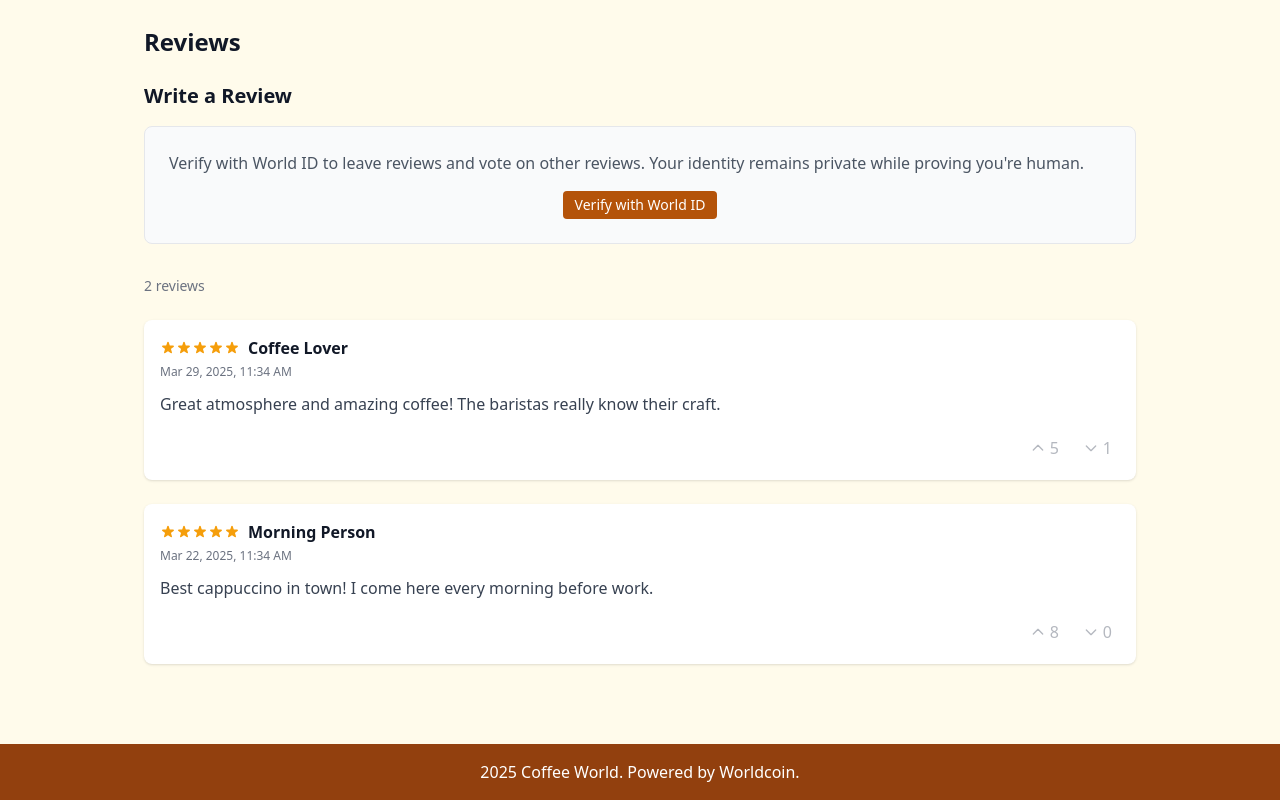
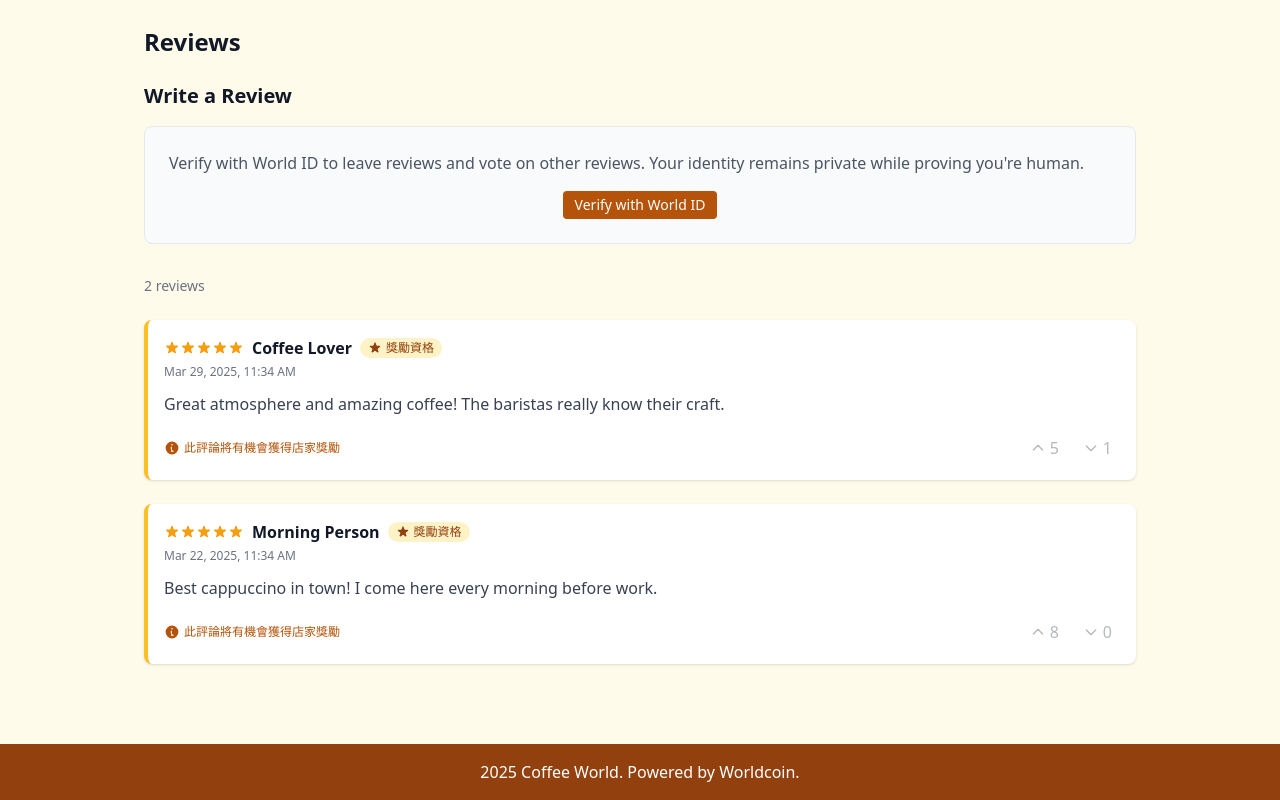
Before and after one commit to pinhaocrypto/coffeeworld, a Next.js app: page /coffee-shop/1 in a window 1280 px wide. Shown: the part 888-1688 px from the top of the page. Built offline with nearby package versions, Linux system fonts and the light colour scheme; no server answers.

Commit message:
Add reward eligibility UI for reviews with 5+ upvotes and update mock data

```diff
--- a/components/ReviewItem.tsx
+++ b/components/ReviewItem.tsx
@@ -1,6 +1,9 @@
 import { useState } from 'react';
 import { useSession } from 'next-auth/react';
 import { Review } from '@/types/review';
+
+// 獎勵閾值 - 獲得這麼多讚就有資格獲得商家獎勵
+const REWARD_THRESHOLD = 5;
 
 interface ReviewItemProps {
   review: Review;
@@ -68,6 +71,9 @@ export default function ReviewItem({ review }: ReviewItemProps) {
     return stars;
   };
 
+  // 檢查評論是否達到獎勵資格
+  const hasRewardEligibility = upvotes >= REWARD_THRESHOLD;
+
   const handleVote = async (voteType: 'up' | 'down') => {
     if (!session) {
       alert('You must be signed in to vote on reviews');
@@ -99,7 +105,7 @@ export default function ReviewItem({ review }: ReviewItemProps) {
   };
 
   return (
-    <div className="bg-white rounded-lg shadow p-4">
+    <div className={`bg-white rounded-lg shadow p-4 ${hasRewardEligibility ? 'border-l-4 border-amber-400' : ''}`}>
       <div className="flex justify-between items-start">
         <div>
           <div className="flex items-center">
@@ -107,13 +113,35 @@ export default function ReviewItem({ review }: ReviewItemProps) {
               {renderStars(review.rating)}
             </div>
             <h4 className="font-semibold">{review.userName}</h4>
+
+            {/* 獎勵資格標記 */}
+            {hasRewardEligibility && (
+              <div className="ml-2 flex items-center bg-amber-100 text-amber-800 px-2 py-0.5 rounded-full text-xs">
+                <svg className="w-3.5 h-3.5 mr-1" fill="currentColor" viewBox="0 0 20 20" xmlns="http://www.w3.org/2000/svg">
+                  <path d="M9.049 2.927c.3-.921 1.603-.921 1.902 0l1.07 3.292a1 1 0 00.95.69h3.462c.969 0 1.371 1.24.588 1.81l-2.8 2.034a1 1 0 00-.364 1.118l1.07 3.292c.3.921-.755 1.688-1.54 1.118l-2.8-2.034a1 1 0 00-1.175 0l-2.8 2.034c-.784.57-1.838-.197-1.539-1.118l1.07-3.292a1 1 0 00-.364-1.118L2.98 8.72c-.783-.57-.38-1.81.588-1.81h3.461a1 1 0 00.951-.69l1.07-3.292z" />
+                </svg>
+                獎勵資格
+              </div>
+            )}
           </div>
           <p className="text-xs text-gray-500 mt-1">{formatDate(review.date)}</p>
         </div>
       </div>
       <p className="mt-3 text-gray-700">{review.content}</p>
 
-      <div className="mt-4 flex justify-end space-x-2">
+      <div className="mt-4 flex justify-between">
+        {/* 左側顯示獎勵說明，只在有獎勵資格時顯示 */}
+        {hasRewardEligibility && (
+          <div className="text-xs text-amber-700 flex items-center">
+            <svg className="w-4 h-4 mr-1" fill="currentColor" viewBox="0 0 20 20" xmlns="http://www.w3.org/2000/svg">
+              <path fillRule="evenodd" d="M18 10a8 8 0 11-16 0 8 8 0 0116 0zm-7-4a1 1 0 11-2 0 1 1 0 012 0zM9 9a1 1 0 000 2v3a1 1 0 001 1h1a1 1 0 100-2h-1V9a1 1 0 00-1-1z" clipRule="evenodd" />
+            </svg>
+            此評論將有機會獲得店家獎勵
+          </div>
+        )}
+
+        {/* 右側點讚/倒讚按鈕 */}
+        <div className="flex space-x-2">
           <button
             onClick={() => handleVote('up')}
             disabled={isVoting || !session}
@@ -140,5 +168,6 @@ export default function ReviewItem({ review }: ReviewItemProps) {
           </button>
         </div>
       </div>
+    </div>
   );
 }
--- a/pages/api/reviews/index.ts
+++ b/pages/api/reviews/index.ts
@@ -17,7 +17,7 @@ let mockReviews: Review[] = [
     content: 'Great atmosphere and friendly staff! The pour-over coffee is exceptional and they have a great selection of pastries.',
     rating: 5,
     date: '2025-03-01T12:00:00Z',
-    upvotes: 2,
+    upvotes: 8,
     downvotes: 0,
     userVote: null
   },
@@ -42,7 +42,7 @@ let mockReviews: Review[] = [
     content: 'Their espresso is the best in town! Rich and smooth with perfect crema. Highly recommend!',
     rating: 5,
     date: '2025-03-10T14:22:00Z',
-    upvotes: 1,
+    upvotes: 12,
     downvotes: 0,
     userVote: null
   },
@@ -103,7 +103,7 @@ let mockReviews: Review[] = [
     content: 'Their single-origin Ethiopian beans are exceptional. Notes of blueberry and chocolate really come through. A bit pricey though.',
     rating: 4,
     date: '2025-03-22T09:30:00Z',
-    upvotes: 2,
+    upvotes: 10,
     downvotes: 0,
     userVote: null
   },
@@ -127,7 +127,7 @@ let mockReviews: Review[] = [
     content: 'Their croissants are as good as their coffee! Perfectly flaky and buttery. The small size of the shop gives it a cozy feel.',
     rating: 5,
     date: '2025-03-24T08:15:00Z',
-    upvotes: 3,
+    upvotes: 15,
     downvotes: 0,
     userVote: null
   },
@@ -163,7 +163,7 @@ let mockReviews: Review[] = [
     content: 'Attended their coffee brewing workshop. Very educational and the baristas really know their stuff. Highly recommend!',
     rating: 5,
     date: '2025-03-27T18:30:00Z',
-    upvotes: 4,
+    upvotes: 7,
     downvotes: 0,
     userVote: null
   },
@@ -199,7 +199,7 @@ let mockReviews: Review[] = [
     content: 'I\'ve been coming here every morning for the past year. Consistently good coffee and friendly service. They know my order by heart now!',
     rating: 5,
     date: '2025-03-30T07:30:00Z',
-    upvotes: 3,
+    upvotes: 6,
     downvotes: 0,
     userVote: null
   },
```
Lines whose indentation alone changed are shown as unchanged.
